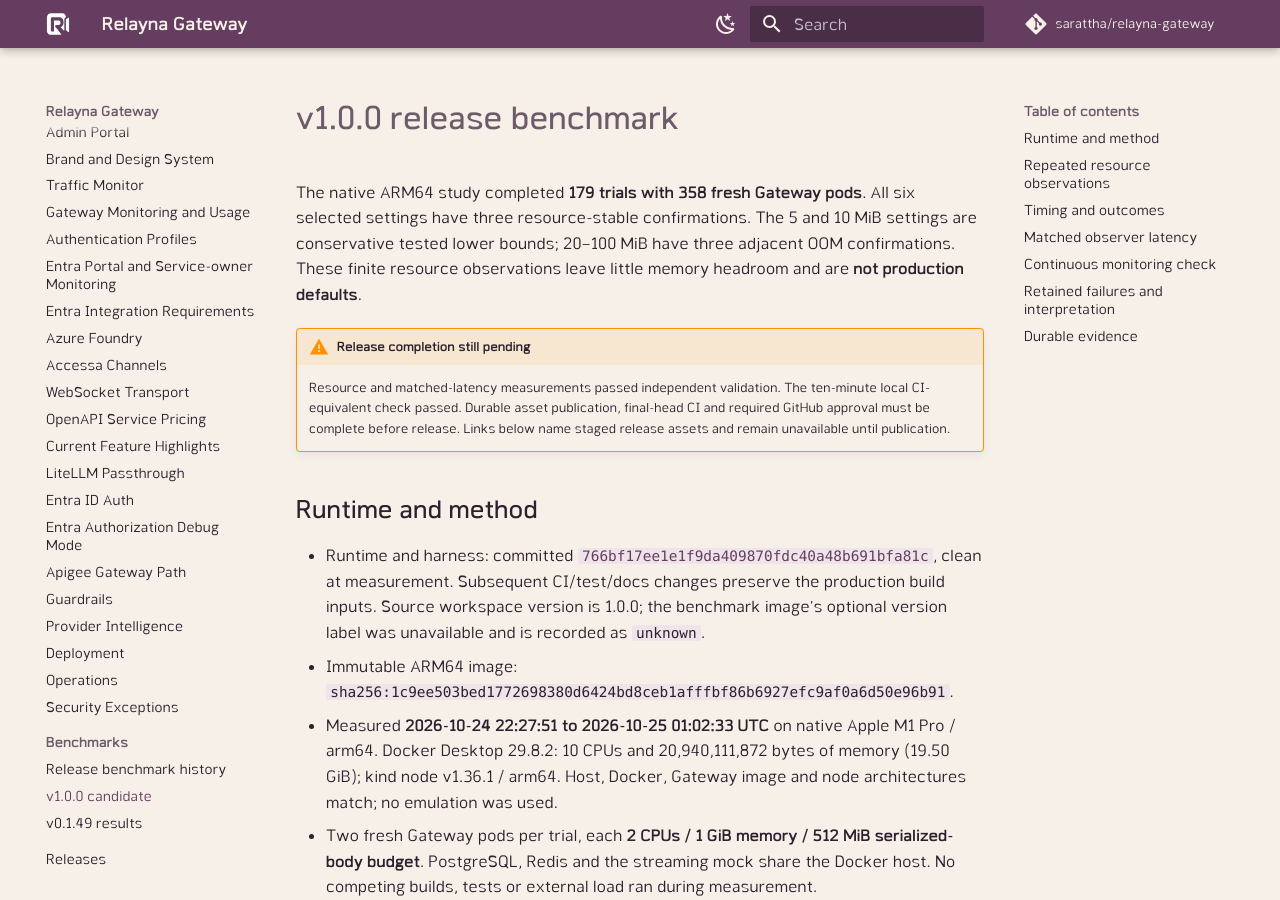
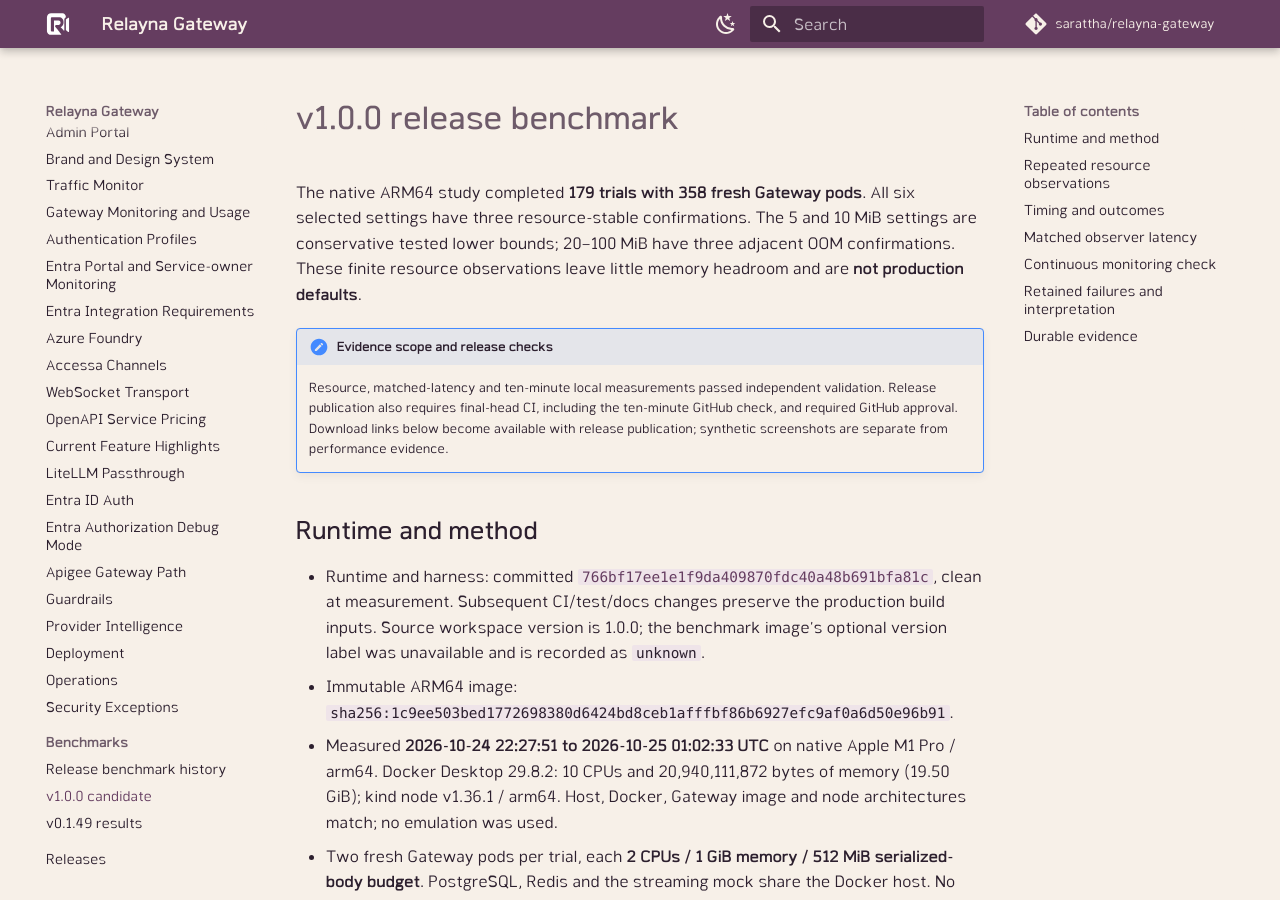
Before and after one commit to sarattha/relayna-gateway, an MkDocs documentation site: the page built from docs/benchmarks/v1.0.0.md, in a window 1280 px wide and 900 px high. Built offline with MkDocs 1.6.1 and Material for MkDocs 9.7.7, drawn with Linux system fonts in a browser that asks for light colours; comment, search, counter and statistics services are not loaded; some of the changed text lies outside the part shown.

```diff
--- a/docs/benchmarks/v1.0.0.md
+++ b/docs/benchmarks/v1.0.0.md
@@ -6,11 +6,12 @@ All six selected settings have three resource-stable confirmations. The 5 and
 adjacent OOM confirmations. These finite resource observations leave little
 memory headroom and are **not production defaults**.
 
-!!! warning "Release completion still pending"
-    Resource and matched-latency measurements passed independent validation.
-    The ten-minute local CI-equivalent check passed. Durable asset publication, final-head CI and
-    required GitHub approval must be complete before release. Links below name
-    staged release assets and remain unavailable until publication.
+!!! note "Evidence scope and release checks"
+    Resource, matched-latency and ten-minute local measurements passed independent
+    validation. Release publication also requires final-head CI, including the
+    ten-minute GitHub check, and required GitHub approval. Download links below
+    become available with release publication; synthetic screenshots are separate
+    from performance evidence.
 
 ## Runtime and method
 
@@ -175,9 +176,11 @@ performance regressions or improvements; no cross-architecture speedup is inferr
 
 ## Durable evidence
 
-Release packaging will attach the following version-attributable assets from
-outside tracked source. Packaging/publication is pending; these planned URLs
-become available when v1.0.0 is published:
+The version-attributable assets are prepared outside tracked source, with
+credential scanning, unchanged numeric JSON observations and per-file checksums.
+The interactive report uses the approved Portico / Mulberry & Linen system and
+passed 72 desktop/mobile, light/dark browser cases. These download URLs become
+available when the release assets are published:
 
 - [Interactive report](https://github.com/sarattha/relayna-gateway/releases/download/v1.0.0/gateway-1.0.0-benchmarks.html),
   [audited JSON](https://github.com/sarattha/relayna-gateway/releases/download/v1.0.0/gateway-1.0.0-benchmarks.json)
```
Also changed, not shown: CHANGELOG.md (+7 -5 lines), 2 other files.
